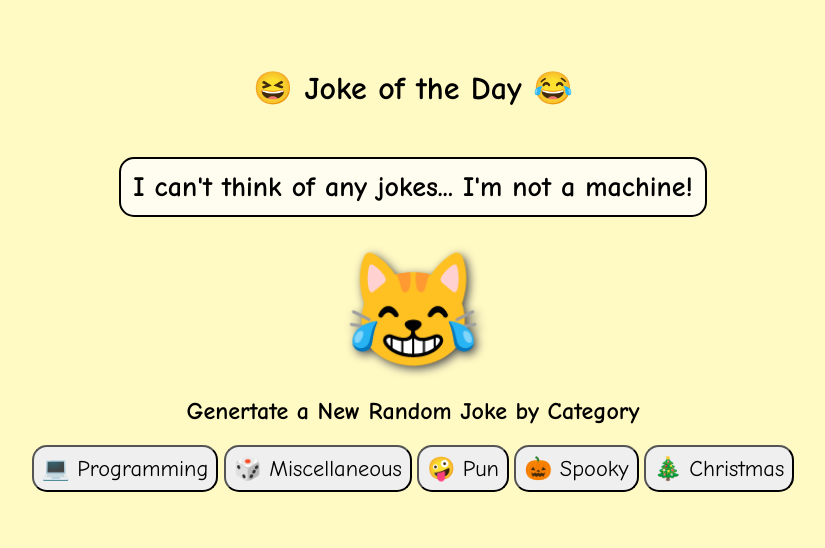
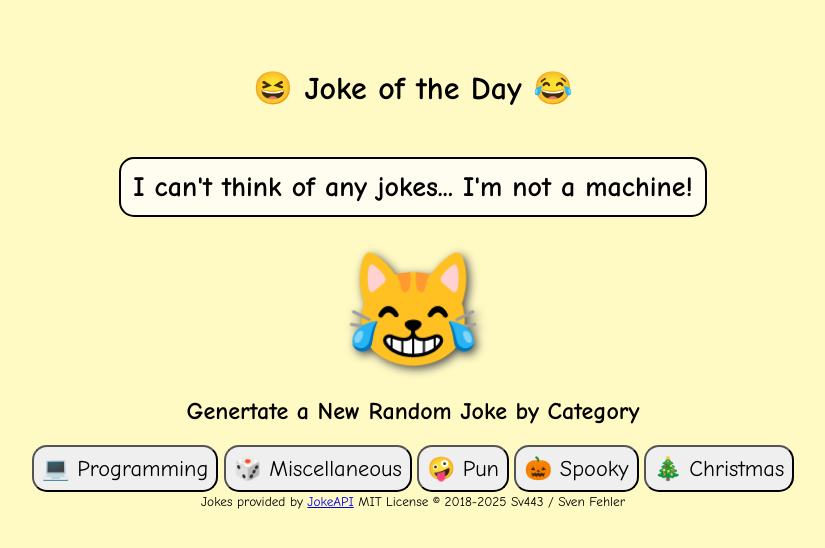
Before and after one commit to CamilleGraham/cprg-218-assignment-4, a plain HTML site: page index.html in a window 1280 px wide. Shown: the whole page, without its empty margins (227-1052 px from the left). Drawn offline with Linux system fonts and the light colour scheme; no server answers.

Commit message:
API attribution
added small footer - I almost forgot to read the legal stuff!

```diff
--- a/index.html
+++ b/index.html
@@ -26,4 +26,7 @@
         <script src="jokes.js"></script>
 
 	</body>
+	<footer>
+		<small>Jokes provided by <a href="https://jokeapi.dev/">JokeAPI</a> MIT License &#169; 2018-2025 Sv443 / Sven Fehler</small>
+	</footer>
 </html>
```
